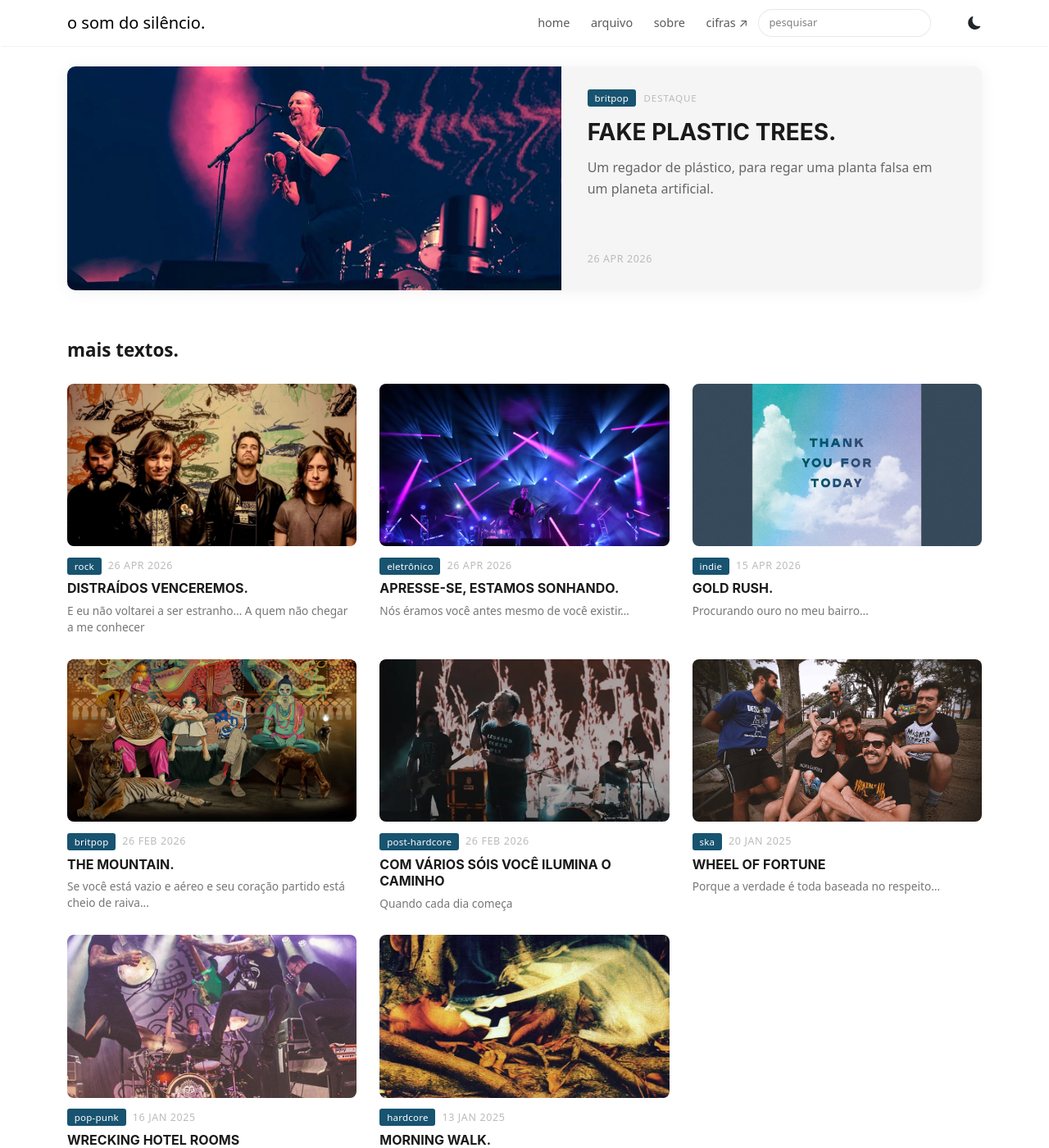
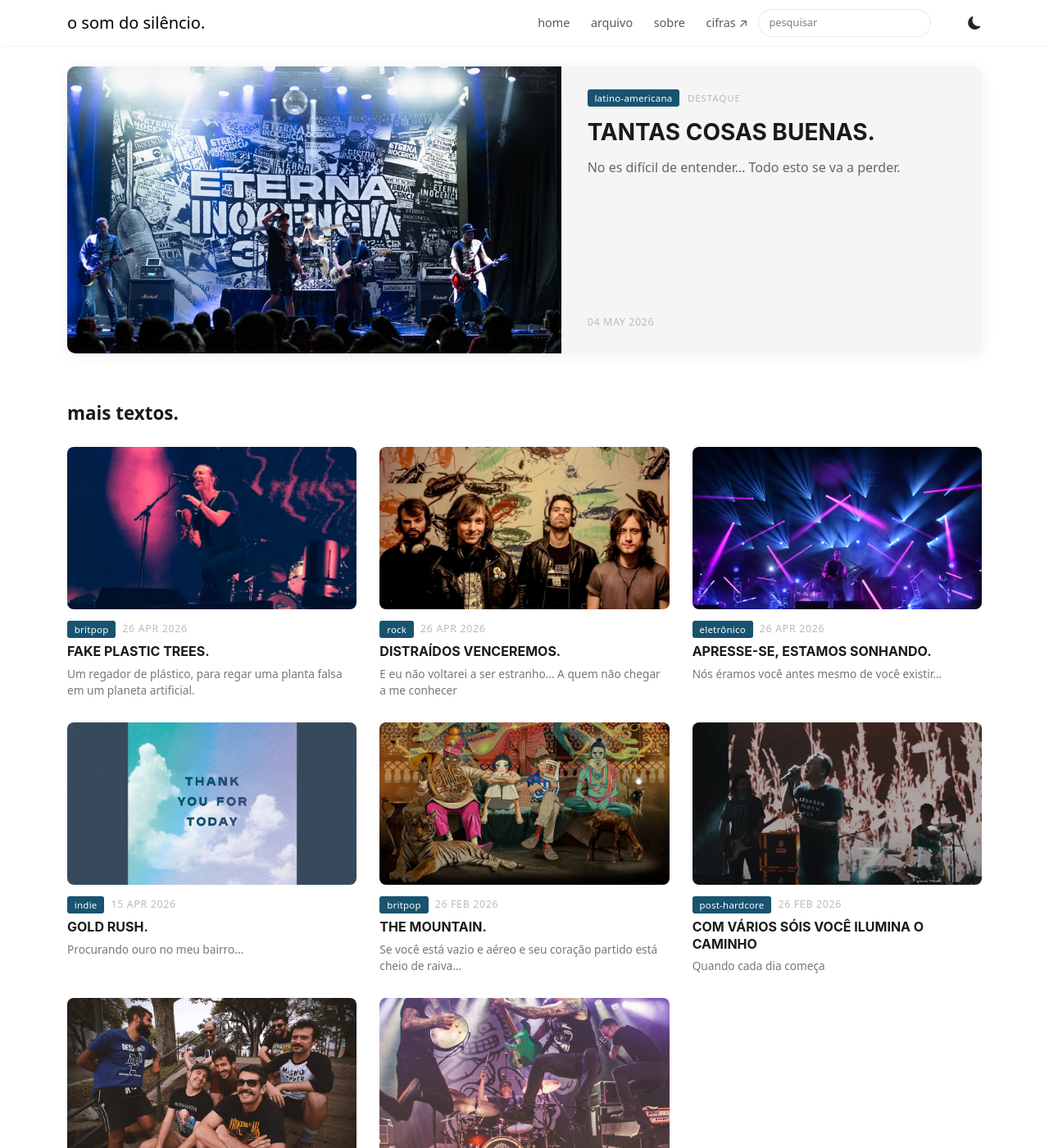
Before and after one commit to IgorConstant/Annotations, a Jekyll site: the page built from index.html, in a window 1280 px wide and 1400 px high. Shown: the whole window at 82% size. Built offline with Jekyll 4.4.1, drawn with Linux system fonts in a browser that asks for light colours; nearby versions of some CDN libraries; some of the changed lines change nothing that is shown; some of the changed text lies outside the part shown.

Commit message:
(fix): hero home block

```diff
--- /dev/null
+++ b/_posts/2026-05-04-tantas-cosas-buenas.md
@@ -0,0 +1,31 @@
+---
+layout: post
+title: "TANTAS COSAS BUENAS."
+description: "No es difícil de entender… Todo esto se va a perder."
+image: /assets/images/tantas-cosas-buenas.jpg
+date: 2026-05-04
+image_credit: "Foto: Campos Simón"
+author: igor
+featured: false
+categories: [latino-americana]
+---
+
+Conheci o **Él Mató a un Policía Motorizado** alguns anos atrás, e aquela foi a primeira fresta de luz fora da minha bolha. O Él Mató, formado em 2003, me trouxe um questionamento inquietante: por que demorei tanto para cruzar essa fronteira? Há uma poesia crua nas letras deles que ressoa como um desabafo necessário.
+
+> "No es difícil de explicar / Si todo esto siempre pasa igual / No es difícil de entender / Todo esto se va a perder"
+
+Depois desse primeiro passo, o caminho se abriu. Logo encontrei o **Cuatro Pesos de Propina** e a música _"Seguir Siendo"_. A versão ao vivo se tornou uma das coisas mais bonitas que já ouvi; um lembrete de que somos o que escolhemos carregar no caminho. É surpreendente o quanto perdemos por causa das barreiras que nós mesmos impomos.
+
+Nessa busca por novos fôlegos, tropecei no **Boom Boom Kid**. Foi como redescobrir o Punk e o Hardcore sob uma nova ótica, mais vibrante e solar: _"Todo lo lindo que hay / En mi / En vos"_. Seguindo essa trilha de resistência, cheguei ao som poderoso das peruanas da **Tomar Control**. Elas estiveram aqui em Sorocaba, trazendo uma força que só um álbum como o _Frente Al Miedo_ consegue transmitir. É música que busca respostas e ensina a resistir.
+
+A viagem continuou até a Colômbia com o **Doctor Krápula**. É um Ska que me faz querer dançar — e olha que eu nem sei dançar! — mas que não perde a mão na crítica social. Em alguns momentos, sinto um eco familiar de Skank, mas com uma urgência latina muito própria.
+
+Já o **Eterna Inocencia** foi uma das maiores surpresas deste ano, quando os conheci no show com o Dead Fish. _"Vientos del Amanecer"_ se tornou uma das músicas mais belas que já ouvi, trazendo consigo uma sensação de cicatrizes ainda abertas. Ouvir o final dela, com o público cantando a plenos pulmões, faz a gente se sentir acolhido em nossas próprias dores e anseios.
+
+> "¿Qué hay del tiempo que ha pasado? / ¿Cuántos cuentos me han quitado? / ... de aquellos días encendidos y agobiantes / Hoy solo quedan mis alas, heridas"
+
+Outra música desse álbum ao vivo que me prendeu muito foi **"Abrazo"**. É uma faixa enérgica, pulsante e curta, porém extremamente reconfortante — tal qual um abraço real. Na letra, tomo a liberdade de trocar "padre" por **"madre"**, pois sei que, para muitos brasileiros, esse abraço paterno talvez nunca tenha chegado. Sinto uma gratidão imensa toda vez que me lembro do abraço da minha mãe:
+
+> "Abrazas igual que tu madre / y me hacés sentir el fin de las soledades / Las que me habitabas hace un tiempo / que yo creía eterno"
+
+O que mais me fascina nesse processo não é apenas a música em si, mas perceber essa América Latina que pulsa, diversa e visceral. São vozes que cantam, dançam e gritam, cada uma do seu jeito, lembrando que o mundo é grande demais para ficarmos parados no mesmo lugar.
--- a/assets/css/main.scss
+++ b/assets/css/main.scss
@@ -27,7 +27,7 @@
 
 .home-hero-inner {
   display: flex;
-  min-height: 240px;
+  height: 350px;
   border-radius: 10px;
   overflow: hidden;
   background: #f5f5f5;
```
Also changed, not shown: assets/images/tantas-cosas-buenas.jpg (added), 1 other file.
